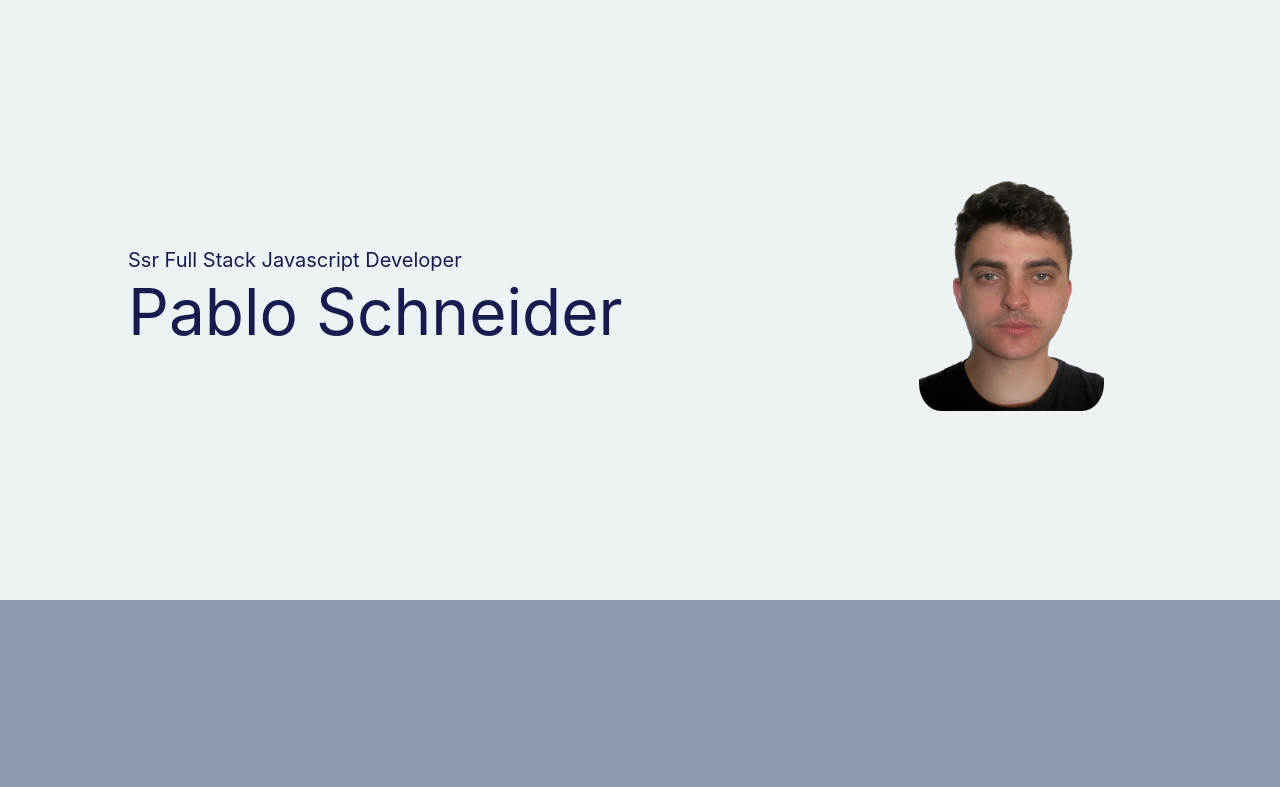
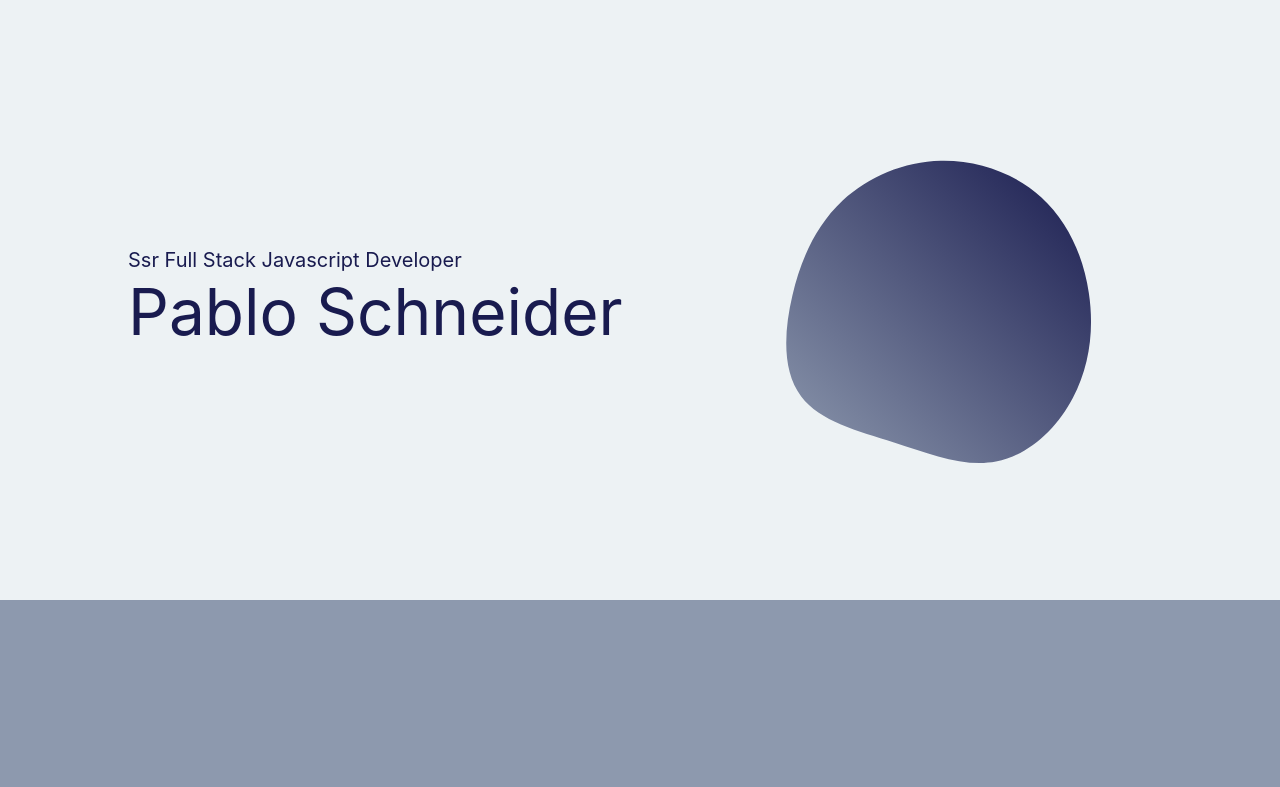
Before and after one commit to pabloluceroschneider/portfolio, a plain HTML site: page index.html in a window 1280 px wide. Shown: the top 787 px of the page. Drawn offline with Linux system fonts and the light colour scheme.

Commit message:
Add image

```diff
--- a/index.html
+++ b/index.html
@@ -16,9 +16,7 @@
         <h1 class="profile-header__role">Ssr Full Stack Javascript Developer</h1>
         <h1 class="profile-header__name">Pablo Schneider</h1>
       </section>
-      <section class="profile-header__image">
-        <img class="profile-image" src="assets/profile-picture.png" />
-      </section>
+      <section class="profile-header__image" />
     </div>
   </header>
 
--- a/styles/profile-header.css
+++ b/styles/profile-header.css
@@ -15,20 +15,30 @@
 }
 
 .profile-header__hero {
-  flex: auto;
+  flex: 600px;
 }
 
 .profile-header__image {
-  flex: 1;
-  text-align: center;
-  margin: 0 16px;
+  flex: 400px;
+  position: relative;
+  width: 100%;
+  height: 100%;
 }
 
-.profile-image {
-  width: 185px;
-  height: 230px;
-  border-radius: 12%;
+.profile-header__image::before{
+  content: url('../assets/shape__profile-image.svg');
+  position: absolute;
+  width: 400px;
+  height: 400px;
+  top: calc(50% - 180px);
 }
+
+/* .profile-header__image::after{
+  content: url('../assets/profile-picture.png');
+  position: absolute;
+  width: 100px;
+  height: 100px;
+} */
 
 .profile-header__name {
   font-weight: 400;
```
Also changed, not shown: assets/shape__profile-image.svg (added).
